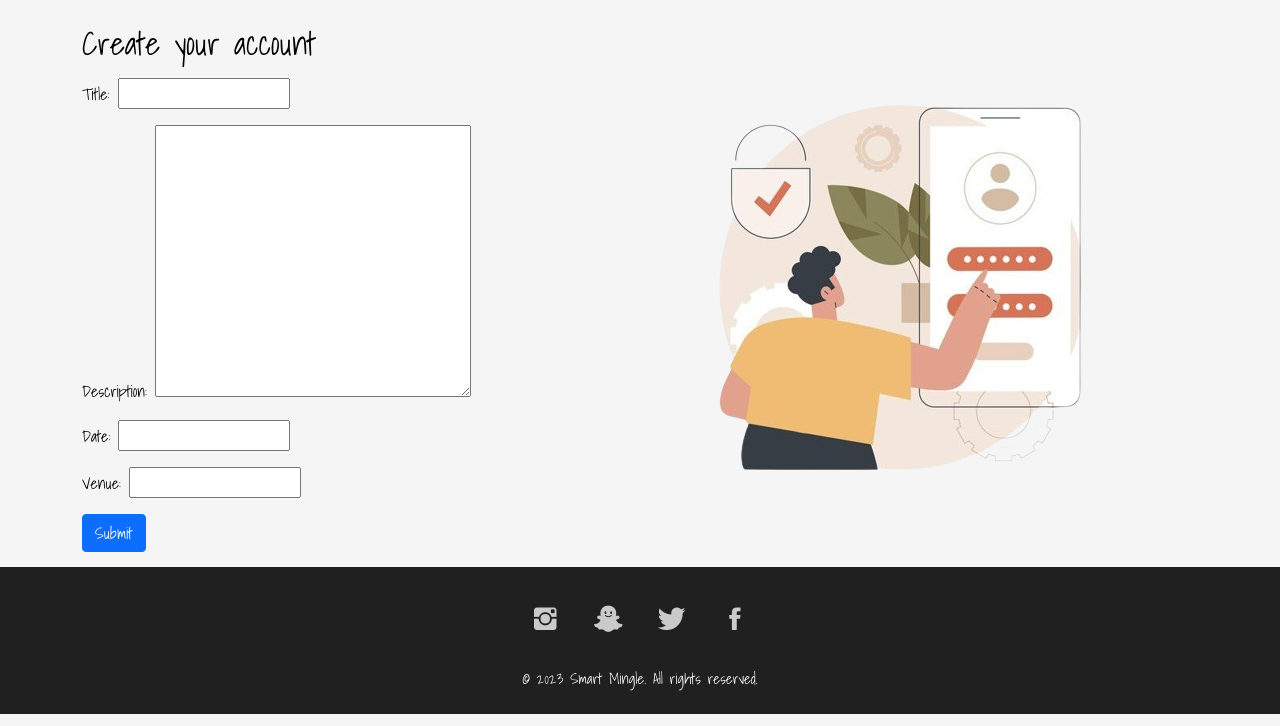
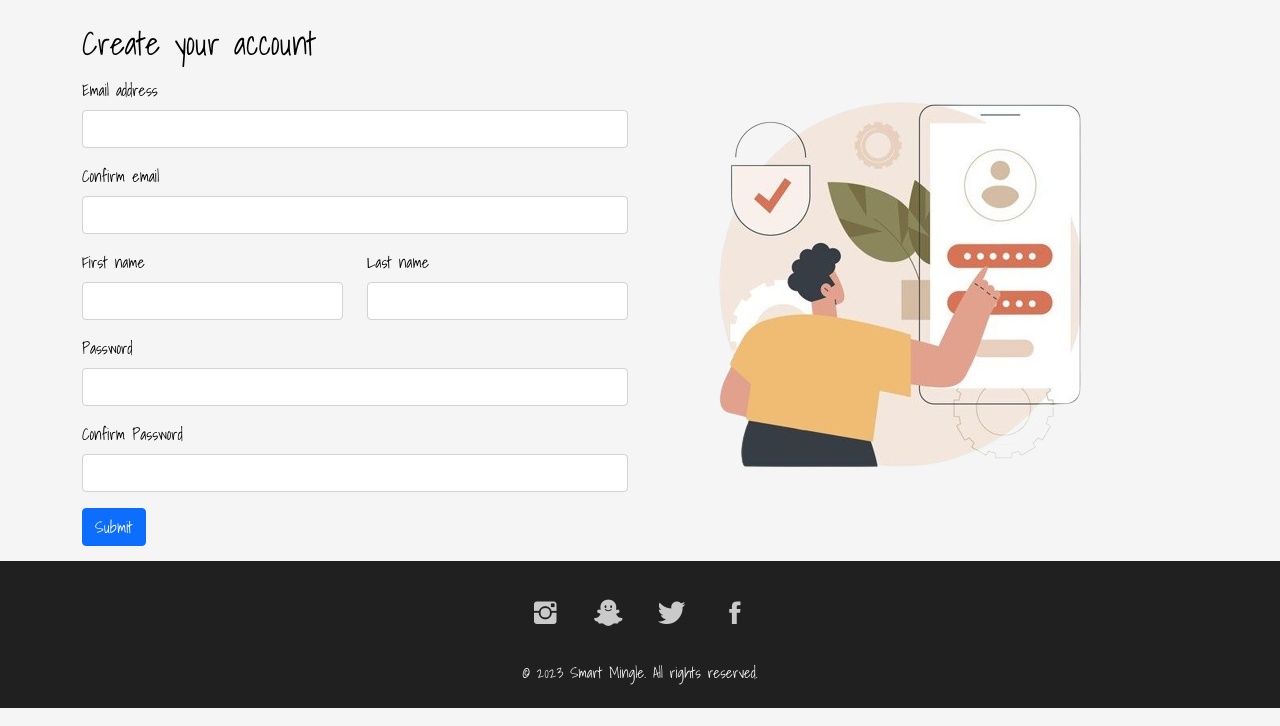
Before and after one commit to hirakhan95/smart-mingle, a Django app: template templates/smart_mingle_app/account/signup.html in a window 1280 px wide. Shown: the part 74-800 px from the top of the page. Run offline with Django 3.2, Linux system fonts and the light colour scheme; the template is opened without the code that fills it: values that come from a table or form of the project are taken from there, others are empty; some libraries are stand-ins or nearby versions.

Commit message:
signup page complete for smart mingle

```diff
--- a/templates/smart_mingle_app/account/signup.html
+++ b/templates/smart_mingle_app/account/signup.html
@@ -2,7 +2,7 @@
 
 {% load static %}
 
-{% block title %}Login シ - Smart Mingle Events{% endblock %}
+{% block title %}Signup シ - Smart Mingle Events{% endblock %}
 
 {% block content %}
 
@@ -12,79 +12,94 @@
             <h2 class="mb-3">Create your account</h2>
             <form id="signup" method="post" action="{% url 'account_signup' %}">
                 {% csrf_token %}
-                {{ form.as_p }}
-<!--                <div class="mb-3">-->
-<!--                    <label for="email" class="form-label"-->
-<!--                    >Email address</label-->
-<!--                    >-->
-<!--                    <input-->
-<!--                            type="email"-->
-<!--                            class="form-control"-->
-<!--                            id="email"-->
-<!--                            name="email"-->
-<!--                            aria-describedby="emailHelp"-->
-<!--                            required-->
-<!--                    />-->
-<!--                </div>-->
+<!--                {{ form.as_p }}-->
+                {% if form.errors or form.non_field_errors %}
+                <div class="alert alert-danger">
+                    <ul>
+                        {% for field in form %}
+                        {% if field.errors %}
+                        <li>{{ field.label }}: {{ field.errors|striptags }}</li>
+                        {% endif %}
+                        {% endfor %}
+                        {% for error in form.non_field_errors %}
+                        <li>{{ error }}</li>
+                        {% endfor %}
+                    </ul>
+                </div>
+                {% endif %}
+                <div class="mb-3">
+                    <label for="email" class="form-label"
+                    >Email address</label
+                    >
+                    <input
+                            type="email"
+                            class="form-control"
+                            id="email"
+                            name="email"
+                            maxlength="320"
+                            aria-describedby="emailHelp"
+                            required
+                    />
+                </div>
 
-<!--                <div class="mb-3">-->
-<!--                    <label for="confirmed_email" class="form-label"-->
-<!--                    >Confirm email</label-->
-<!--                    >-->
-<!--                    <input-->
-<!--                            type="email"-->
-<!--                            class="form-control"-->
-<!--                            id="confirmed_email"-->
-<!--                            name="confirmed_email"-->
-<!--                            aria-describedby="emailHelp"-->
-<!--                            required-->
-<!--                    />-->
-<!--                </div>-->
+                <div class="mb-3">
+                    <label for="confirmed_email" class="form-label"
+                    >Confirm email</label
+                    >
+                    <input
+                            type="email"
+                            class="form-control"
+                            id="confirmed_email"
+                            name="email2"
+                            maxlength="320"
+                            aria-describedby="emailHelp"
+                            required
+                    />
+                </div>
 
-<!--                <div class="mb-3 error_message" id="error-message-email" style="color: red;"></div>-->
+                <div class="mb-3 error_message" id="error-message-email" style="color: red;"></div>
 
-<!--                <div class="row mb-3">-->
-<!--                    <div class="col">-->
-<!--                        <label for="first_name" class="form-label">First name</label>-->
-<!--                        <input type="text" class="form-control" id="first_name" name="first_name" required/>-->
-<!--                    </div>-->
-<!--                    <div class="col">-->
-<!--                        <label for="second_name" class="form-label">Last name</label>-->
-<!--                        <input type="text" class="form-control" id="second_name" name="second_name" required/>-->
-<!--                    </div>-->
-<!--                </div>-->
+                <div class="row mb-3">
+                    <div class="col">
+                        <label for="first_name" class="form-label">First name</label>
+                        <input maxlength="30" type="text" class="form-control" id="first_name" name="first_name" required/>
+                    </div>
+                    <div class="col">
+                        <label for="last_name" class="form-label">Last name</label>
+                        <input maxlength="30" type="text" class="form-control" id="last_name" name="last_name" required/>
+                    </div>
+                </div>
 
-<!--                <div class="mb-3">-->
-<!--                    <label for="password" class="form-label"-->
-<!--                    >Password</label-->
-<!--                    >-->
-<!--                    <input-->
-<!--                            type="password"-->
-<!--                            class="form-control"-->
-<!--                            id="password"-->
-<!--                            name="password"-->
-<!--                            pattern="(?=.*\d)(?=.*[a-z])(?=.*[A-Z]).{8,}"-->
-<!--                            title="Password must contain at least 8 characters, including 1 uppercase letter, 1 lowercase letter, and 1 number."-->
-<!--                            required-->
-<!--                    />-->
-<!--                </div>-->
+                <div class="mb-3">
+                    <label for="password" class="form-label"
+                    >Password</label
+                    >
+                    <input
+                            type="password"
+                            class="form-control"
+                            id="password"
+                            name="password1"
+                            pattern="(?=.*\d)(?=.*[a-z])(?=.*[A-Z]).{8,}"
+                            title="Password must contain at least 8 characters, including 1 uppercase letter, 1 lowercase letter, and 1 number."
+                            required
+                    />
+                </div>
 
-<!--                <div class="mb-3">-->
-<!--                    <label for="confirmed_password" class="form-label"-->
-<!--                    >Confirm Password</label-->
-<!--                    >-->
-<!--                    <input-->
-<!--                            type="password"-->
-<!--                            class="form-control"-->
-<!--                            id="confirmed_password"-->
-<!--                            name="confirmed_password"-->
-<!--                            pattern="(?=.*\d)(?=.*[a-z])(?=.*[A-Z]).{8,}"-->
-<!--                            title="Password must contain at least 8 characters, including 1 uppercase letter, 1 lowercase letter, and 1 number."-->
-<!--                            required-->
-<!--                    />-->
-<!--                </div>-->
-
-<!--                <div class="mb-3 error_message" id="error-message-password"></div>-->
+                <div class="mb-3">
+                    <label for="confirmed_password" class="form-label"
+                    >Confirm Password</label
+                    >
+                    <input
+                            type="password"
+                            class="form-control"
+                            id="confirmed_password"
+                            name="password2"
+                            pattern="(?=.*\d)(?=.*[a-z])(?=.*[A-Z]).{8,}"
+                            title="Password must contain at least 8 characters, including 1 uppercase letter, 1 lowercase letter, and 1 number."
+                            required
+                    />
+                </div>
+                <div class="mb-3 error_message" id="error-message-password"></div>
                 <button type="submit" class="btn btn-primary">Submit</button>
             </form>
         </div>
```
